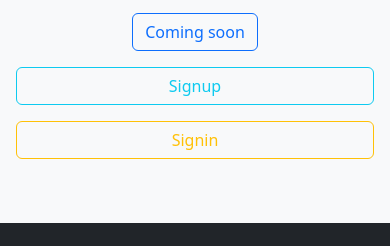
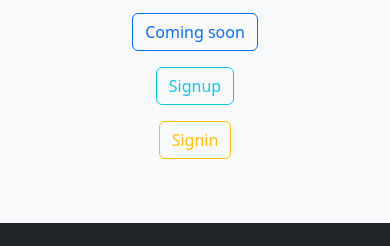
Before and after one commit to bekirhanbayar/youanduseventplannerfrontend, a plain HTML site: page index.html in a window 390 px wide. Shown: the part 224-470 px from the top of the page. Drawn offline with Linux system fonts and the light colour scheme.

Commit message:
Initial commit
v0.0.1

```diff
--- a/index.html
+++ b/index.html
@@ -160,9 +160,11 @@
         <div class="col-md-5 p-lg-5 mx-auto my-5">
             <h1 class="display-4 fw-normal">You&Us Event Planner</h1>
             <p class="lead fw-normal">The most popular Event Planner in the world.</p>
-            <a class="btn btn-outline-primary mb-3" href="signin.html">Coming soon</a>
-            <a class="btn btn-outline-info d-block d-lg-none mb-3" href="signup.html">Signup</a>
-            <a class="btn btn-outline-warning d-block d-lg-none" href="signin.html">Signin</a>
+            <a class="btn btn-outline-primary mb-3" href="signup.html">Coming soon</a>
+            <br>
+            <a class="btn btn-outline-info d-inline-block d-lg-none mb-3" href="signup.html">Signup</a>
+            <br>
+            <a class="btn btn-outline-warning d-inline-block d-lg-none" href="signin.html">Signin</a>
         </div>
         <div class="product-device shadow-sm d-none d-md-block"></div>
         <div class="product-device product-device-2 shadow-sm d-none d-md-block"></div>
```
